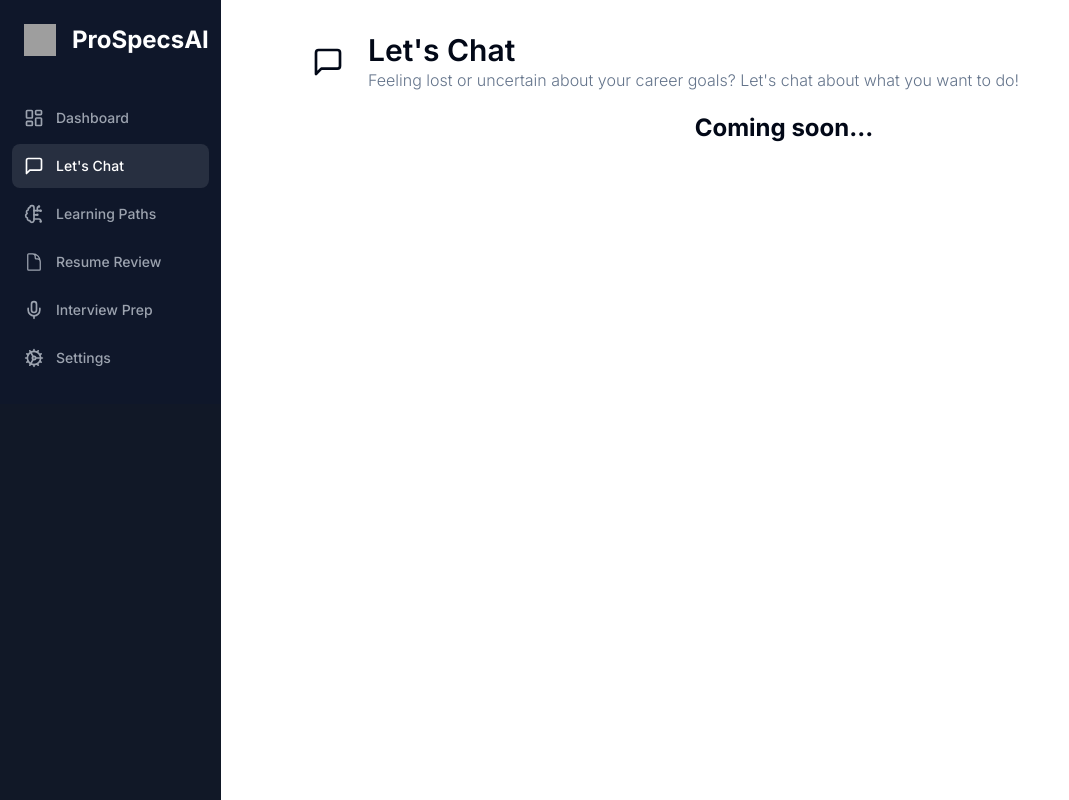
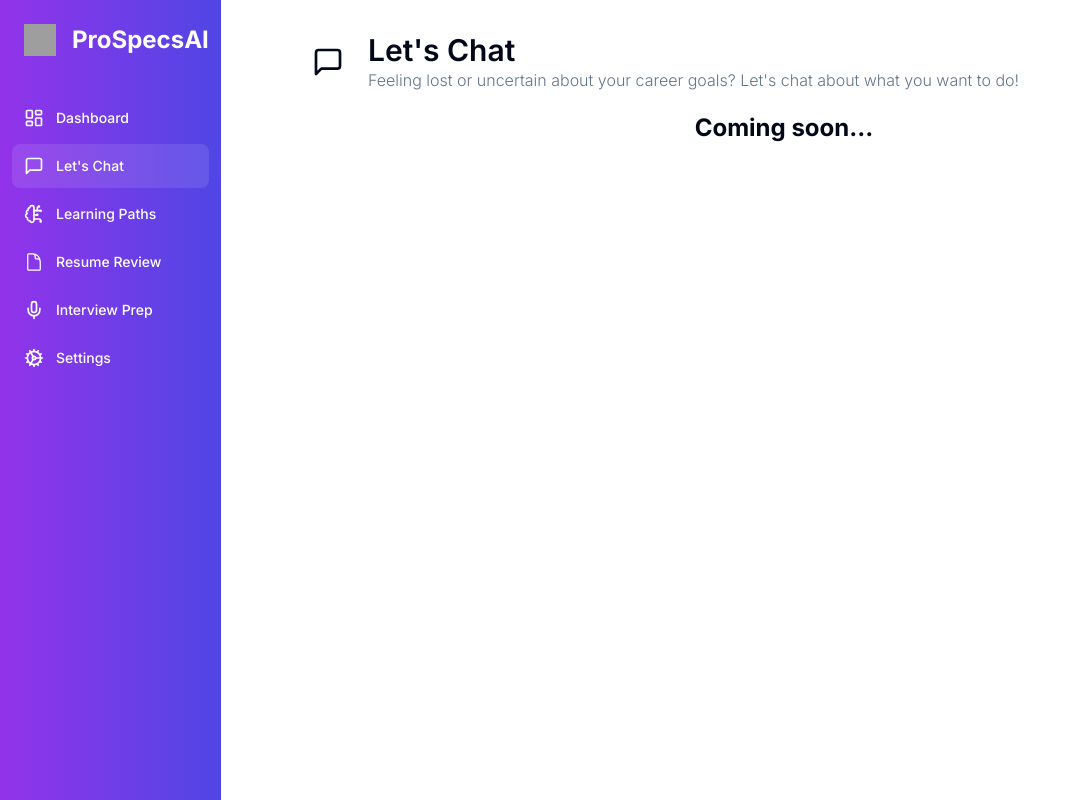
Before and after one commit to cyu60/ProSpecsAI, a Next.js app: page /justChat in a window 1280 px wide. Shown: the whole page, without its empty margins (0-1069 px from the left). Built offline with nearby package versions, Linux system fonts and the light colour scheme; grey boxes are pictures that could not be loaded.

Commit message:
update sidebar color

```diff
--- a/app/(dashboard)/layout.tsx
+++ b/app/(dashboard)/layout.tsx
@@ -5,7 +5,7 @@ import React from "react";
 const DashboardLayout = ({ children }: { children: React.ReactNode }) => {
   return (
     <div className="h-full relative">
-      <div className="hidden h-full md:flex md:flex-col md:fixed md:inset-y-0 z-[80] bg-gray-900">
+      <div className="hidden h-full md:flex md:flex-col md:fixed md:inset-y-0 z-[80] bg-gradient-to-r from-purple-600 to-indigo-600">
         <div>
           <Sidebar></Sidebar>
         </div>
--- a/components/Sidebar.tsx
+++ b/components/Sidebar.tsx
@@ -23,7 +23,7 @@ import { routes } from "@/lib/constants";
 const Sidebar = () => {
   const pathname = usePathname();
   return (
-    <div className="py-4 flex flex-col h-full bg-slate-900 text-white">
+    <div className="py-4 flex flex-col h-full bg-gradient-to-r from-purple-600 to-indigo-600 text-white">
       <div className="px-3 py-2 flex-1">
         <Link href="/" className="flex items-center pl-3 mb-10">
           <div className="relative w-8 h-8 mr-4">
@@ -36,7 +36,7 @@ const Sidebar = () => {
             <Link
               className={cn(
                 "text-sm flex p-3 w-full justify-start font-medium cursor-pointer hover:bg-white/10 rounded-lg transition group",
-                pathname === route.href ? "bg-white/10" : "text-gray-400"
+                pathname === route.href ? "bg-white/10" : "text-white-400"
               )}
               href={route.href}
               key={route.href}
--- a/lib/constants.ts
+++ b/lib/constants.ts
@@ -41,8 +41,8 @@ export const justChat = {
   icon: MessageSquare,
   description: "Feeling lost or uncertain about your career goals? Let's chat about what you want to do!",
   href: "/justChat",
-  color: "text-purple-500",
-  bgColor: "bg-purple-500/10",
+  color: "text-white-500",
+  bgColor: "bg-white-500/10",
 };
 
 export const learningPath = {
```
